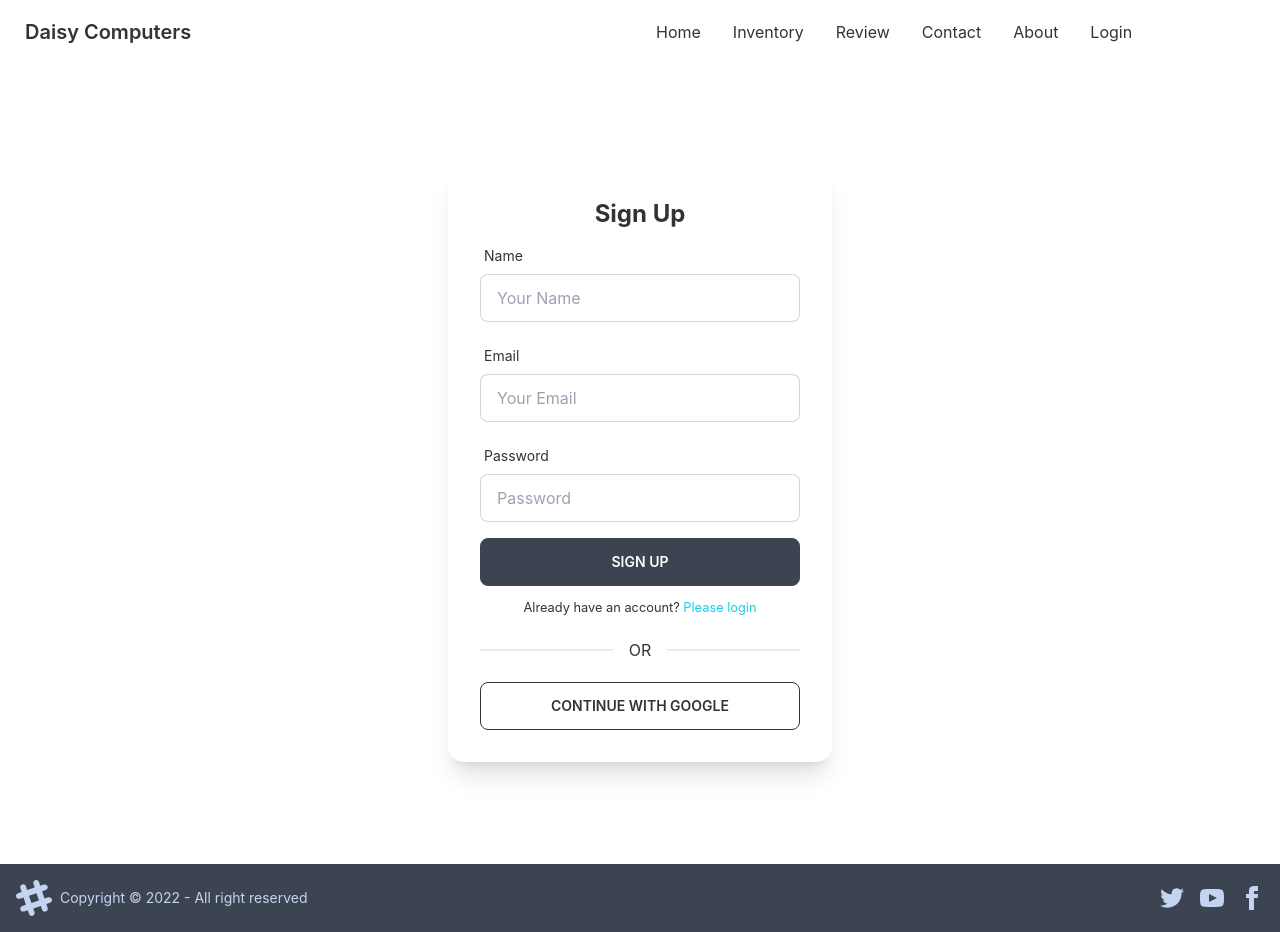
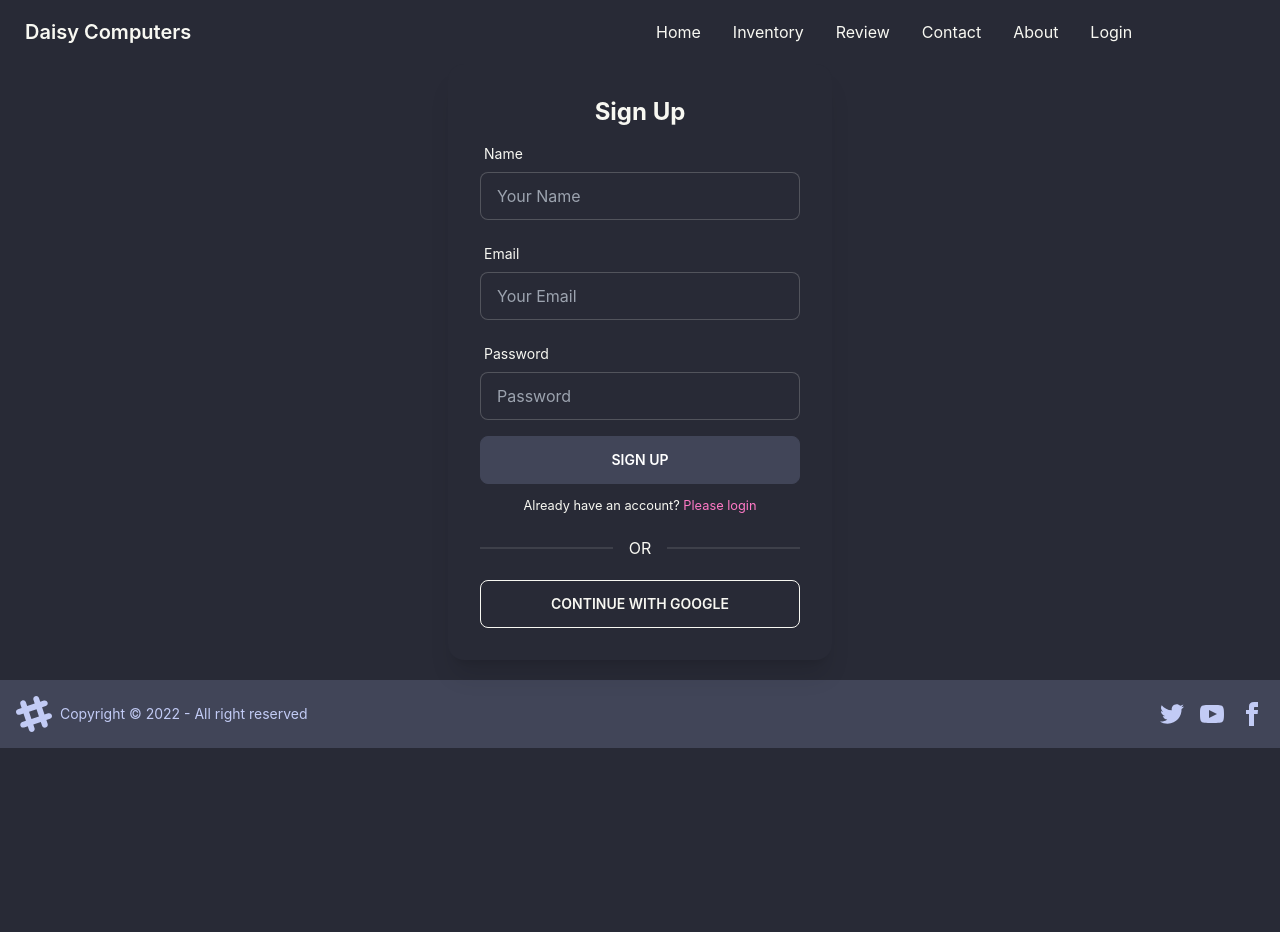
Before and after one commit to foadtkf/DaisyComputer-client, a React (Create React App) app: page /signup in a window 1280 px wide. After the commit the page ends 800 px from the top, so only its background shows below. Built offline with nearby package versions, Linux system fonts and the light colour scheme; no server answers.

Commit message:
react reveal added

```diff
--- a/package.json
+++ b/package.json
@@ -12,6 +12,7 @@
     "react-dom": "^18.1.0",
     "react-firebase-hooks": "^5.0.3",
     "react-hook-form": "^7.31.2",
+    "react-reveal": "^1.2.2",
     "react-router": "^6.3.0",
     "react-router-dom": "^6.3.0",
     "react-scripts": "5.0.1",
--- a/public/tools.json
+++ b/public/tools.json
@@ -188,4 +188,5 @@
       "description": "",
       "img": "https://static-01.daraz.com.bd/p/da8d74dccb431af4c38d5c3ddf60105d.jpg"
     }
+
   ]
--- a/src/App.js
+++ b/src/App.js
@@ -7,6 +7,7 @@ import Footer from './Pages/Shared/Footer';
 import Login from './Pages/Login/Login';
 import SignUp from './Pages/Login/Signup';
 import Services from './Pages/Shared/Services/Services';
+import Reviews from './Pages/Shared/Reviews';
 
 function App() {
   return (
@@ -17,6 +18,7 @@ function App() {
         <Route path="login" element={<Login />} />
         <Route path='/signup' element={<SignUp/>}></Route>
         <Route path='/inventory' element={<Services></Services>}/>
+        <Route path='/reviews' element={<Reviews></Reviews>}/>
       </Routes>
     <Footer></Footer>
     </div>
--- a/src/Pages/Home/Banner.js
+++ b/src/Pages/Home/Banner.js
@@ -1,28 +1,41 @@
 import React from 'react';
+import RubberBand from 'react-reveal/RubberBand';
 
 const Banner = () => {
     return (
-        <div class="carousel carousel-end rounded-box">
-  <div class="carousel-item">
-    <img src="https://images.unsplash.com/photo-1539376248633-cf94fa8b7bd8?crop=entropy&cs=tinysrgb&fm=jpg&ixlib=rb-1.2.1&q=80&raw_url=true&ixid=MnwxMjA3fDB8MHxwaG90by1wYWdlfHx8fGVufDB8fHx8&auto=format&fit=crop&w=870" alt="PC img" />
+
+
+
+
+<div class="carousel w-full">
+<RubberBand>
+  <div id="slide1" class="carousel-item relative w-full">
+    <img src="https://images.unsplash.com/photo-1539376248633-cf94fa8b7bd8?crop=entropy&cs=tinysrgb&fm=jpg&ixlib=rb-1.2.1&q=80&raw_url=true&ixid=MnwxMjA3fDB8MHxwaG90by1wYWdlfHx8fGVufDB8fHx8&auto=format&fit=crop&w=870" class="w-full" alt='PCimg'/>
+    <div class="absolute flex justify-between transform -translate-y-1/2 left-5 right-5 top-1/2">
+      <a href="#slide4" class="btn btn-circle">❮</a>
+      <a href="#slide2" class="btn btn-circle">❯</a>
+    </div>
+  </div> </RubberBand>
+  <div id="slide2" class="carousel-item relative w-full">
+    <img src="https://images.unsplash.com/photo-1486312338219-ce68d2c6f44d?ixlib=rb-1.2.1&raw_url=true&q=80&fm=jpg&crop=entropy&cs=tinysrgb&ixid=MnwxMjA3fDB8MHxwaG90by1wYWdlfHx8fGVufDB8fHx8&auto=format&fit=crop&w=872" class="w-full" alt='PCimg'/>
+    <div class="absolute flex justify-between transform -translate-y-1/2 left-5 right-5 top-1/2">
+      <a href="#slide1" class="btn btn-circle">❮</a>
+      <a href="#slide3" class="btn btn-circle">❯</a>
+    </div>
   </div>
-  <div class="carousel-item">
-    <img src="https://images.unsplash.com/photo-1486312338219-ce68d2c6f44d?ixlib=rb-1.2.1&raw_url=true&q=80&fm=jpg&crop=entropy&cs=tinysrgb&ixid=MnwxMjA3fDB8MHxwaG90by1wYWdlfHx8fGVufDB8fHx8&auto=format&fit=crop&w=872" alt="PC img" />
+  <div id="slide3" class="carousel-item relative w-full">
+    <img src="https://images.unsplash.com/photo-1485988412941-77a35537dae4?crop=entropy&cs=tinysrgb&fm=jpg&ixlib=rb-1.2.1&q=80&raw_url=true&ixid=MnwxMjA3fDB8MHxwaG90by1wYWdlfHx8fGVufDB8fHx8&auto=format&fit=crop&w=896" class="w-full" alt='PCimg'/>
+    <div class="absolute flex justify-between transform -translate-y-1/2 left-5 right-5 top-1/2">
+      <a href="#slide2" class="btn btn-circle">❮</a>
+      <a href="#slide4" class="btn btn-circle">❯</a>
+    </div>
   </div>
-  <div class="carousel-item">
-    <img src="https://images.unsplash.com/photo-1588702547923-7093a6c3ba33?ixlib=rb-1.2.1&raw_url=true&q=80&fm=jpg&crop=entropy&cs=tinysrgb&ixid=MnwxMjA3fDB8MHxwaG90by1wYWdlfHx8fGVufDB8fHx8&auto=format&fit=crop&w=870" alt="PC img" />
-  </div>
-  <div class="carousel-item">
-    <img src="https://images.unsplash.com/photo-1542744095-291d1f67b221?ixlib=rb-1.2.1&raw_url=true&q=80&fm=jpg&crop=entropy&cs=tinysrgb&ixid=MnwxMjA3fDB8MHxwaG90by1wYWdlfHx8fGVufDB8fHx8&auto=format&fit=crop&w=870" alt="PC img" />
-  </div>
-  <div class="carousel-item">
-    <img src="https://images.unsplash.com/photo-1603302576837-37561b2e2302?ixlib=rb-1.2.1&raw_url=true&q=80&fm=jpg&crop=entropy&cs=tinysrgb&ixid=MnwxMjA3fDB8MHxwaG90by1wYWdlfHx8fGVufDB8fHx8&auto=format&fit=crop&w=868" alt="PC img" />
-  </div>
-  <div class="carousel-item">
-    <img src="https://images.unsplash.com/photo-1587614382346-4ec70e388b28?ixlib=rb-1.2.1&raw_url=true&q=80&fm=jpg&crop=entropy&cs=tinysrgb&ixid=MnwxMjA3fDB8MHxwaG90by1wYWdlfHx8fGVufDB8fHx8&auto=format&fit=crop&w=870" alt="PC img" />
-  </div>
-  <div class="carousel-item">
-    <img src="https://images.unsplash.com/photo-1519389950473-47ba0277781c?crop=entropy&cs=tinysrgb&fm=jpg&ixlib=rb-1.2.1&q=80&raw_url=true&ixid=MnwxMjA3fDB8MHxwaG90by1wYWdlfHx8fGVufDB8fHx8&auto=format&fit=crop&w=870" alt="PC img" />
+  <div id="slide4" class="carousel-item relative w-full">
+    <img src="https://images.unsplash.com/photo-1588702547923-7093a6c3ba33?ixlib=rb-1.2.1&raw_url=true&q=80&fm=jpg&crop=entropy&cs=tinysrgb&ixid=MnwxMjA3fDB8MHxwaG90by1wYWdlfHx8fGVufDB8fHx8&auto=format&fit=crop&w=870" class="w-full" alt='pcimg'/>
+    <div class="absolute flex justify-between transform -translate-y-1/2 left-5 right-5 top-1/2">
+      <a href="#slide3" class="btn btn-circle">❮</a>
+      <a href="#slide1" class="btn btn-circle">❯</a>
+    </div>
   </div>
 </div>
     );
--- a/src/Pages/Login/Login.js
+++ b/src/Pages/Login/Login.js
@@ -4,6 +4,7 @@ import { Link, useLocation, useNavigate } from "react-router-dom";
 import auth from "./../../firebase.init";
 import { useForm } from "react-hook-form";
 import Loading from "../Shared/Loading";
+import { Bounce } from "react-reveal";
 
 const Login = () => {
   const [signInWithGoogle, gUser, gLoading, gError] = useSignInWithGoogle(auth);
@@ -40,7 +41,8 @@ if(loading||gLoading){
 }
   const onSubmit = (data) =>{signInWithEmailAndPassword(data.email, data.password);}
   return (
-    <div className="flex h-screen justify-center items-center">
+    <Bounce left>
+    <div className="flex h-screen justify-center items-center" data-theme="light">
       <div className="card w-96 bg-base-100 shadow-xl">
         <div className="card-body">
           <h2 className="text-center text-2xl font-bold">Login</h2>
@@ -116,6 +118,7 @@ if(loading||gLoading){
         </div>
       </div>
     </div>
+    </Bounce>
   );
 };
 
--- a/src/Pages/Login/Signup.js
+++ b/src/Pages/Login/Signup.js
@@ -4,6 +4,7 @@ import auth from '../../firebase.init';
 import { useForm } from "react-hook-form";
 import Loading from '../Shared/Loading';
 import { Link, useNavigate } from 'react-router-dom';
+import { Bounce } from 'react-reveal';
 
 const SignUp = () => {
     const [signInWithGoogle, gUser, gLoading, gError] = useSignInWithGoogle(auth);
@@ -40,7 +41,8 @@ const SignUp = () => {
         console.log('update done');
     }
     return (
-        <div className='flex h-screen justify-center items-center'>
+        <Bounce right>
+        <div className='flex mb-5 justify-center items-center '>
             <div className="card w-96 bg-base-100 shadow-xl">
                 <div className="card-body">
                     <h2 className="text-center text-2xl font-bold">Sign Up</h2>
@@ -126,7 +128,7 @@ const SignUp = () => {
                     >Continue with Google</button>
                 </div>
             </div>
-        </div >
+        </div ></Bounce>
     );
 };
 
--- a/src/Pages/Shared/Navbar.js
+++ b/src/Pages/Shared/Navbar.js
@@ -12,7 +12,7 @@ const Navbar = () => {
     const menuItems = <>
         <li><Link to="/">Home</Link></li>
         <li><Link to="/inventory">Inventory</Link></li>
-        <li><Link to="/review">Review</Link></li>
+        <li><Link to="/reviews">Review</Link></li>
         <li><Link to="/contact">Contact</Link></li>
         <li><Link to="/about">About</Link></li>
         {
--- a/tailwind.config.js
+++ b/tailwind.config.js
@@ -4,17 +4,7 @@ module.exports = {
     extend: {},
   },
   daisyui: {
-    themes: [
-      {
-        doctortheme: {
-          primary: "#0FCFEC",
-          secondary: "#19D3AE",
-          accent: "#3A4256",
-          neutral: "#3d4451",
-          "base-100": "#ffffff",
-        },
-      },
-      "dracula",
+    themes: ["dracula",
     ],
   },
   plugins: [require("daisyui")],
```
Also changed, not shown: 1 other file (tests, documents, lock files or other folders).
